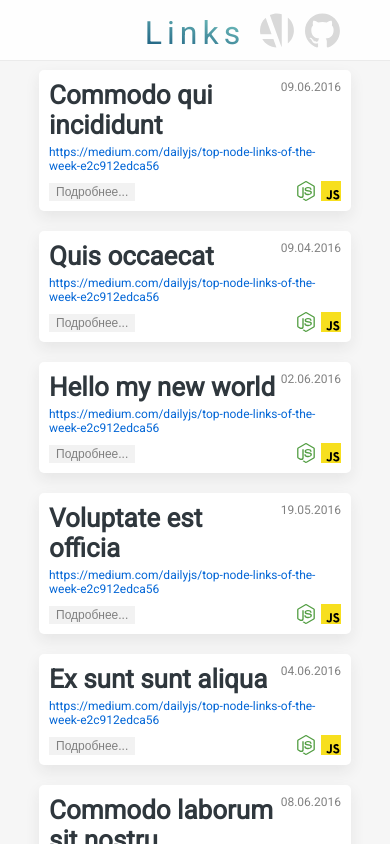
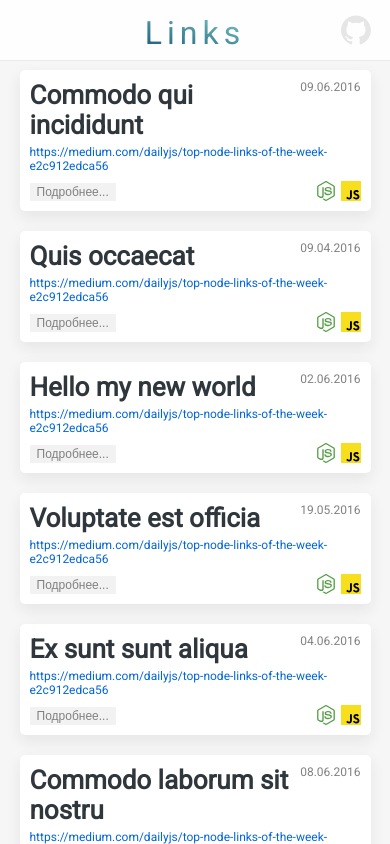
Before and after one commit to MoonW1nd/Links, a React app: page / in a window 390 px wide. Shown: the top 844 px of the page. Built offline with nearby package versions, Linux system fonts and the light colour scheme.

Commit message:
Add mediaQueries file and add simple responsive layout

```diff
--- a/src/App.js
+++ b/src/App.js
@@ -4,6 +4,7 @@ import ArticleList from './components/ArticleList';
 import { Provider } from 'react-redux';
 import store from './store';
 import './App.scss';
+import './mediaQueries.scss';
 
 export default function App() {
   return <Provider store = { store }>
--- a/src/App.scss
+++ b/src/App.scss
@@ -1,9 +1,11 @@
 @import './UI-Kit/fonts';
 @import './UI-Kit/colors';
+@import './UI-Kit/sizes';
 
 body {
   margin: 0;
   background-color: #f6f6f6;
+  min-width: $App_minWidth; // size Galszy s5
 }
 
 #App {
--- a/src/UI-Kit/sizes.scss
+++ b/src/UI-Kit/sizes.scss
@@ -1,4 +1,7 @@
 $TagIcon_size_small: 20px;
+
+// GLobal
+$App_minWidth: 360px;
 
 // Fonts
 $title_fontSize_medium: 26px;
@@ -17,6 +20,6 @@ $Card_padding: 10px;
 $margin_small: 5px;
 
 // LogoButton-sizes
-$logoButton_size_small: 25px;
-$logoButton_size_medium: 35px;
-$logoButton_size_large: 45px;
+$logoButton_size_small: 20px;
+$logoButton_size_medium: 30px;
+$logoButton_size_large: 40px;
--- a/src/components/ArticleList/style.scss
+++ b/src/components/ArticleList/style.scss
@@ -1,6 +1,9 @@
+@import '../../UI-Kit/sizes';
+
 .ArticleList {
-  width: 80vw;
+  width: 90vw;
   max-width: 1280px;
+  min-width: calc(#{$App_minWidth} - 10vw);
   list-style-type: none;
   padding: 0;
   margin: 0;
--- a/src/components/Buttons/LogoButton/index.js
+++ b/src/components/Buttons/LogoButton/index.js
@@ -6,8 +6,9 @@ import './style.scss';
 export default function LogoButton(props) {
   const svg = iconLibrary[props.logoName] ? iconLibrary[props.logoName] : '';
   const buttonSize = props.size ? props.size : 'medium';
+  const logoNameModificator = props.logoName ? `LogoButton_name_${props.logoName}` : '';
   return <a
-    className = {`Button LogoButton LogoButton_size_${buttonSize}`}
+    className = {`Button LogoButton LogoButton_size_${buttonSize} ${logoNameModificator}`}
     href = {props.link}
     dangerouslySetInnerHTML = {{ __html: svg }}
   >
--- a/src/components/Buttons/LogoButton/style.scss
+++ b/src/components/Buttons/LogoButton/style.scss
@@ -18,7 +18,7 @@
 
 .LogoButton {
   .icon {
-    fill: darken($lightGray, 10%);
+    fill: darken($lightGray, 5%);
   }
 
   &:hover .icon {
--- a/src/components/Header/style.scss
+++ b/src/components/Header/style.scss
@@ -1,7 +1,9 @@
 @import '../../UI-Kit/colors';
+@import '../../UI-Kit/sizes';
 
 .Header {
   width: 100vw;
+  min-width: $App_minWidth;
   min-height: 60px;
   display: flex;
   position: fixed;
@@ -18,6 +20,7 @@
     display: flex;
     justify-content: flex-end;
     width: 100vw;
+    min-width: $App_minWidth;
     padding: 0 50px;
     box-sizing: border-box;
   }
--- /dev/null
+++ b/src/mediaQueries.scss
@@ -0,0 +1,13 @@
+@media (max-width: 820px) {
+  .Header {
+    &-ButtonsWrapper {
+      padding: 0 5vw;
+    }
+  }
+}
+
+@media (max-width: 550px) {
+  .LogoButton_name_AlexanderIvankovLogo {
+    display: none;
+  }
+}
```
